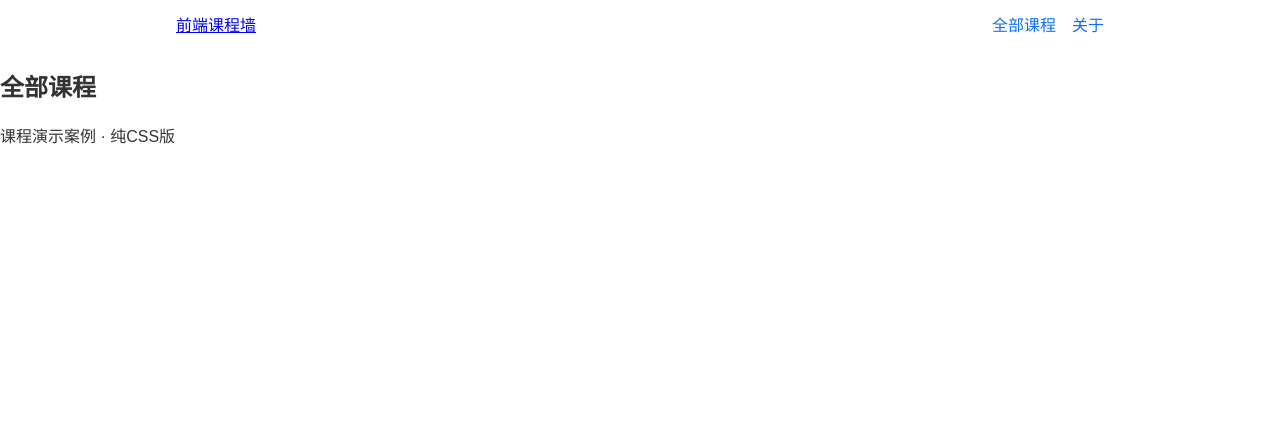
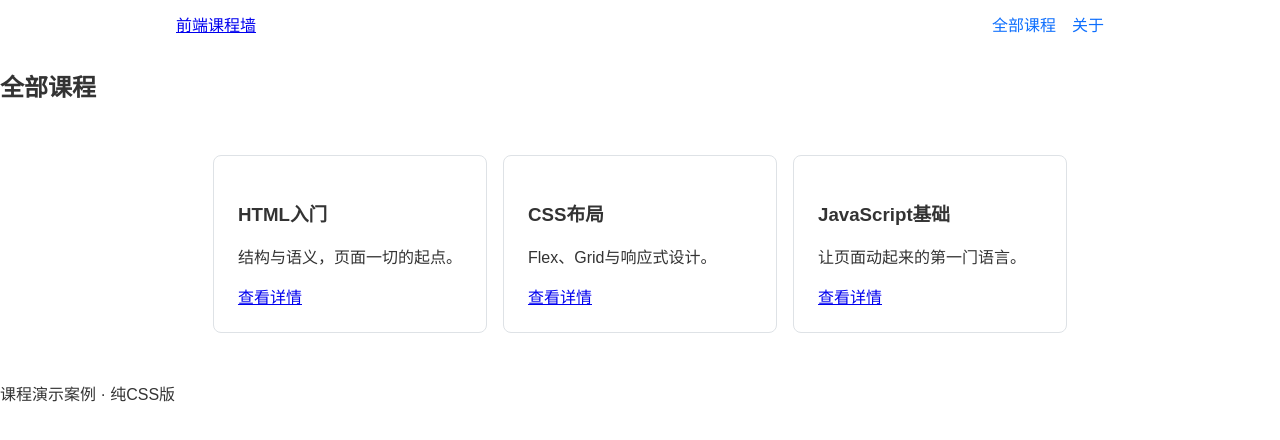
Before and after one commit to XiYuhang-alex/test-three, a plain HTML site: page courses-page/index.html in a window 1280 px wide. Drawn offline with Linux system fonts and the light colour scheme.

Commit message:
添加Grid卡片墙与响应式断点

```diff
--- a/courses-page/css/courses.css
+++ b/courses-page/css/courses.css
@@ -23,3 +23,21 @@ body {
 }
 
 .main-nav a { text-decoration: none; color: #0d6efd; }
+.card-grid {
+  max-width: 960px;
+  margin: 0 auto;
+  padding: 16px;
+  display: grid;
+  grid-template-columns: repeat(auto-fit, minmax(260px, 1fr));
+  gap: 16px;
+}
+
+.course-card {
+  border: 1px solid #dee2e6;
+  border-radius: 8px;
+  padding: 16px;
+}
+
+@media (min-width: 992px) {
+  .course-card { padding: 24px; }
+}
--- a/courses-page/index.html
+++ b/courses-page/index.html
@@ -20,7 +20,24 @@
     <section id="courses">
       <h2>全部课程</h2>
       <div class="card-grid">
-        <!-- 卡片下一步填 -->
+      <div class="card-grid">
+  <article class="course-card">
+    <h3>HTML入门</h3>
+    <p>结构与语义，页面一切的起点。</p>
+    <a href="#">查看详情</a>
+  </article>
+  <article class="course-card">
+    <h3>CSS布局</h3>
+    <p>Flex、Grid与响应式设计。</p>
+    <a href="#">查看详情</a>
+  </article>
+  <article class="course-card">
+    <h3>JavaScript基础</h3>
+    <p>让页面动起来的第一门语言。</p>
+    <a href="#">查看详情</a>
+  </article>
+</div>
+
       </div>
     </section>
   </main>
```
